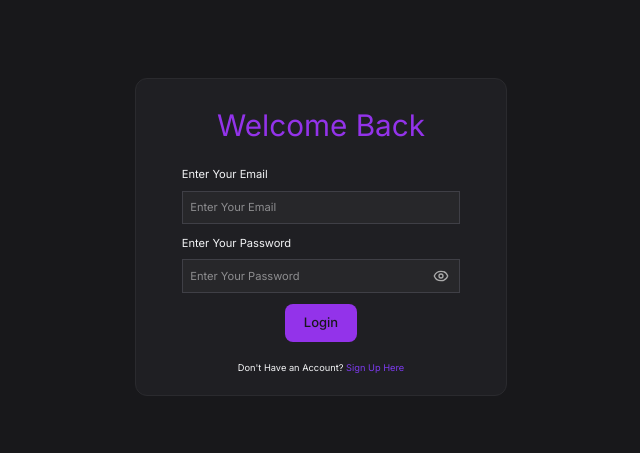
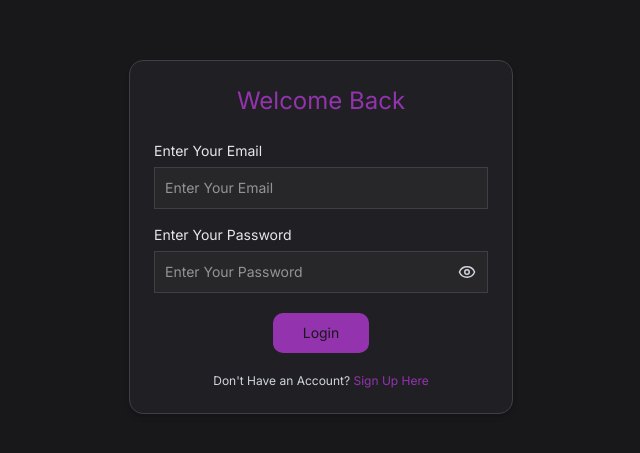
Before and after one commit to Wasif3009/Inventra, a React (Vite) app: page /login in a window 1280 px wide. Shown: the part 163-616 px from the top of the page, without its empty margins (319-959 px from the left). Built offline with nearby package versions, Linux system fonts and the light colour scheme.

Commit message:
login and signup rewrite using tailwind

```diff
--- a/src/Authentication/Login.jsx
+++ b/src/Authentication/Login.jsx
@@ -1,17 +1,17 @@
-import React, { useEffect, useState } from "react";
+import React, { useState } from "react";
 import toast, { Toaster } from "react-hot-toast";
-import { NavLink, Route, Routes, useNavigate } from "react-router-dom";
-import SignUp from "./SignUp";
+import { NavLink, useNavigate } from "react-router-dom";
 import { jwtDecode } from "jwt-decode";
-import { LuEye } from "react-icons/lu";
-import { LuEyeClosed } from "react-icons/lu";
+import { LuEye, LuEyeClosed } from "react-icons/lu";
 
 const Login = () => {
   const [form, setForm] = useState({
     email: "",
     password: "",
   });
+
   const [showPassword, setShowPassword] = useState(false);
+
   const navigate = useNavigate();
 
   const handleLogin = (e) => {
@@ -25,17 +25,19 @@ const Login = () => {
       body: JSON.stringify(form),
     })
       .then((res) => {
-        console.log(res);
         if (!res.ok) {
           throw new Error("Invalid Credentials");
         }
+
         return res.json();
       })
       .then((data) => {
-        console.log(data);
         toast.success(data.message);
+
         localStorage.setItem("authToken", data.token);
+
         const decoded = jwtDecode(data.token);
+
         localStorage.setItem("userName", decoded.email);
 
         navigate("/");
@@ -47,7 +49,7 @@ const Login = () => {
   };
 
   return (
-    <div className="login">
+    <div className="min-h-screen bg-[#18181b] flex items-center justify-center px-4">
       <Toaster
         position="bottom-center"
         reverseOrder={false}
@@ -59,51 +61,73 @@ const Login = () => {
           },
         }}
       />
-      <div className="login-container">
-        <h2>Welcome Back</h2>
-        <form
-          onSubmit={handleLogin}
-          className="flex flex-col items-center justify-center"
-        >
-          <div className="input-fields">
-            Enter Your Email
+
+      <div className="w-full max-w-sm bg-[#202024] border border-[#3f3f46] rounded-xl p-5 sm:p-6 shadow-md ">
+        <h2 className="text-[#9333ae] text-xl sm:text-2xl  text-center mb-6">
+          Welcome Back
+        </h2>
+
+        <form onSubmit={handleLogin} className="flex flex-col gap-4 ">
+          {/* Email */}
+          <div className="flex flex-col gap-1.5">
+            <label className="text-gray-200 text-sm">Enter Your Email</label>
+
             <input
               type="text"
               placeholder="Enter Your Email"
               required
+              className="bg-[#27272a] border border-[#3f3f46] p-2.5  text-sm text-white outline-none focus:border-[#9333ae] transition-all w-full"
               onChange={(e) => setForm({ ...form, email: e.target.value })}
             />
           </div>
-          <div className="input-fields ">
-            Enter Your Password
-            <div className="password-wrapper flex items-center">
+
+          {/* Password */}
+          <div className="flex flex-col gap-1.5">
+            <label className="text-gray-200 text-sm">Enter Your Password</label>
+
+            <div className="relative w-full">
               <input
                 type={showPassword ? "text" : "password"}
                 placeholder="Enter Your Password"
                 required
+                className="bg-[#27272a] border border-[#3f3f46] p-2.5  text-sm text-white outline-none focus:border-[#9333ae] transition-all w-full pr-10"
                 onChange={(e) => setForm({ ...form, password: e.target.value })}
               />
 
               {showPassword ? (
                 <LuEyeClosed
-                  className="eye-icon"
-                  size={16}
+                  className="absolute right-3 top-1/2 -translate-y-1/2 text-gray-300 cursor-pointer"
+                  size={18}
                   onClick={() => setShowPassword(!showPassword)}
                 />
               ) : (
                 <LuEye
-                  className="eye-icon"
-                  size={16}
+                  className="absolute right-3 top-1/2 -translate-y-1/2 text-gray-300 cursor-pointer"
+                  size={18}
                   onClick={() => setShowPassword(!showPassword)}
                 />
               )}
             </div>
           </div>
-          <button>Login</button>
+
+          {/* Button */}
+          <div className="flex items-center justify-center">
+            <button
+              className="bg-[#9333ae] hover:bg-[#7e2697] transition-all  text-sm  py-2.5 rounded-lg mt-1
+          w-24 text-[#18181b] cursor-pointer
+          "
+            >
+              Login
+            </button>
+          </div>
         </form>
-        <p>
-          Don't Have an Account?{" "}
-          <NavLink to={"/signup"} style={{ color: "#7c3aed" }}>
+
+        <p className="text-gray-300 text-center text-xs mt-5">
+          Don&apos;t Have an Account?{" "}
+          <NavLink
+            to={"/signup"}
+            className="text-[#9333ae] hover:text-violet-400"
+          >
             Sign Up Here
           </NavLink>
         </p>
--- a/src/Authentication/SignUp.jsx
+++ b/src/Authentication/SignUp.jsx
@@ -1,10 +1,9 @@
 import React, { useState } from "react";
 import { Toaster } from "react-hot-toast";
 import toast from "react-hot-toast";
-import { NavLink, Route, Routes, useNavigate } from "react-router-dom";
-import Login from "./Login";
-import { LuEye } from "react-icons/lu";
-import { LuEyeClosed } from "react-icons/lu";
+import { NavLink, useNavigate } from "react-router-dom";
+import { LuEye, LuEyeClosed } from "react-icons/lu";
+
 const SignUp = () => {
   const [form, setForm] = useState({
     name: "",
@@ -19,8 +18,6 @@ const SignUp = () => {
   const handleSignUp = (e) => {
     e.preventDefault();
 
-    console.log("FORM", form);
-
     fetch(`${import.meta.env.VITE_BASE_URL}/signup`, {
       method: "POST",
       headers: {
@@ -33,20 +30,24 @@ const SignUp = () => {
           if (!res.ok) {
             throw new Error(data.message || "Something went wrong");
           }
+
           return data;
         });
       })
       .then((data) => {
         toast.success(data.message || "Sign Up Successful");
+
         navigate("/login");
       })
       .catch((error) => {
         toast.error(error.message);
+
         console.log(error);
       });
   };
+
   return (
-    <div className="signup">
+    <div className="min-h-screen bg-[#18181b] flex items-center justify-center px-4">
       <Toaster
         position="bottom-center"
         reverseOrder={false}
@@ -58,54 +59,61 @@ const SignUp = () => {
           },
         }}
       />
-      <div className="signup-container">
-        <h2> Welcome to Sign Up</h2>
-        <div className="signup-form">
-          <form
-            onSubmit={handleSignUp}
-            className="flex flex-col items-center justify-center"
-            x
-          >
-            <div className="input-fields">
-              Enter Your Name
+
+      <div className="w-full max-w-xs sm:max-w-sm bg-[#202024] border border-[#3f3f46] rounded-xl p-4 sm:p-5 shadow-md">
+        <h2 className="text-[#9333ae] text-xl sm:text-2xl  text-center mb-5">
+          Welcome to Sign Up
+        </h2>
+
+        <form onSubmit={handleSignUp} className="flex flex-col gap-3">
+          {/* Name */}
+          <div className="flex flex-col gap-1">
+            <label className="text-gray-200 text-sm">Enter Your Name</label>
+
             <input
               type="text"
               placeholder="Enter Your Name"
               required
+              className="bg-[#27272a] border border-[#3f3f46] px-3 py-2 text-sm text-white outline-none focus:border-[#9333ae] transition-all w-full"
               onChange={(e) => setForm({ ...form, name: e.target.value })}
             />
           </div>
 
-            <div className="input-fields">
-              Enter your Email
+          {/* Email */}
+          <div className="flex flex-col gap-1">
+            <label className="text-gray-200 text-sm">Enter Your Email</label>
+
             <input
               type="text"
               placeholder="Enter Your Email"
               required
+              className="bg-[#27272a] border border-[#3f3f46] px-3 py-2  text-sm text-white outline-none focus:border-[#9333ae] transition-all w-full"
               onChange={(e) => setForm({ ...form, email: e.target.value })}
             />
           </div>
 
-            <div className="input-fields">
-              Enter Your Password
-              <div className="password-wrapper flex items-center">
+          {/* Password */}
+          <div className="flex flex-col gap-1">
+            <label className="text-gray-200 text-sm">Enter Your Password</label>
+
+            <div className="relative w-full">
               <input
                 type={showPassword ? "text" : "password"}
                 placeholder="Enter Your Password"
                 required
-                  onChange={(e) =>
-                    setForm({ ...form, password: e.target.value })
-                  }
+                className="bg-[#27272a] border border-[#3f3f46] px-3 py-2 text-sm text-white outline-none focus:border-[#9333ae] transition-all w-full pr-10"
+                onChange={(e) => setForm({ ...form, password: e.target.value })}
               />
+
               {showPassword ? (
                 <LuEyeClosed
-                    className="eye-icon"
+                  className="absolute right-3 top-1/2 -translate-y-1/2 text-gray-300 cursor-pointer"
                   size={16}
                   onClick={() => setShowPassword(!showPassword)}
                 />
               ) : (
                 <LuEye
-                    className="eye-icon"
+                  className="absolute right-3 top-1/2 -translate-y-1/2 text-gray-300 cursor-pointer"
                   size={16}
                   onClick={() => setShowPassword(!showPassword)}
                 />
@@ -113,13 +121,21 @@ const SignUp = () => {
             </div>
           </div>
 
-            <button>Sign Up</button>
+          {/* Button */}
+          <div className="flex items-center justify-center">
+            <button className="bg-[#9333ae] hover:bg-[#7e2697] transition-all w-24 text-[#18181b] text-sm  py-2 rounded-lg mt-1 cursor-pointer">
+              Sign Up
+            </button>
+          </div>
         </form>
-        </div>
-        <p>
+
+        <p className="text-gray-300 text-center text-xs sm:text-xs mt-4">
           Already Have An Account?{" "}
-          <NavLink to={"/login"} style={{ color: "#7c3aed" }}>
-            Login Here{" "}
+          <NavLink
+            to={"/login"}
+            className="text-[#9333ae] hover:text-[#a855f7]"
+          >
+            Login Here
           </NavLink>
         </p>
       </div>
--- a/src/index.css
+++ b/src/index.css
@@ -44,8 +44,8 @@ Border: #2A2A2E */
 /* #7243bf */
 
 * {
-  margin: 0;
-  padding: 0;
+  /* margin: 0;
+  padding: 0; */
   box-sizing: border-box;
 }
 
@@ -86,167 +86,20 @@ Border: #2A2A2E */
 }
 
 html {
-  font-size: 62.5%;
+  /* font-size: 62.5%; */
   overflow-x: hidden;
 }
 
 body {
   background-color: #18181b;
   font-family: var(--font-main);
-  min-height: 100%;
-  min-width: 100%;
+  /* min-height: 100%;
+  min-width: 100%; */
 }
 
 /* Authentication css */
 
 /* SignUp */
-.input-fields {
-  display: flex;
-  flex-direction: column;
-  gap: 0.8rem;
-  margin-bottom: 1.2rem;
-  font-size: 1.2rem;
-}
-
-.input-fields input {
-  background: #27272a;
-  border: 1px solid #3f3f46;
-  color: #f3f4f6;
-  min-width: 30rem;
-  padding: 0.8rem;
-}
-
-.signup-container {
-  display: flex;
-  align-items: center;
-  justify-content: center;
-  flex-direction: column;
-  background-color: #1f1f23;
-  /* min-width: 60rem; */
-  width: 90%;
-  max-width: 40rem;
-  margin: 0 auto;
-  gap: 1rem;
-  border-radius: 12px;
-  border: 1px solid #2a2a2e;
-  padding-top: 2rem;
-  padding-bottom: 2rem;
-}
-
-.signup-container h2 {
-  color: #9333ea;
-  font-size: 3.2rem;
-}
-
-.signup-form {
-  display: flex;
-  align-items: center;
-  justify-content: center;
-  flex-direction: column;
-  color: #f3f4f6;
-  gap: 2.4rem;
-}
-
-.signup {
-  display: flex;
-  align-items: center;
-  justify-content: center;
-  height: 100dvh;
-  max-width: 100%;
-}
-.signup p {
-  color: #f3f4f6;
-}
-
-.signup-container button {
-  background-color: #9333ea;
-  color: #18181b;
-  border: none;
-  padding: 1rem 2rem;
-  font-size: 1.4rem;
-  font-weight: 500;
-  border-radius: 8px;
-  cursor: pointer;
-  transition: all 0.3s ease;
-}
-
-.signup-container button:hover {
-  background-color: #6d28d9;
-}
-
-/* Login */
-.login {
-  display: flex;
-  align-items: center;
-  justify-content: center;
-  height: 100dvh;
-}
-
-.login-container {
-  display: flex;
-  align-items: center;
-  justify-content: center;
-  flex-direction: column;
-  background-color: #1f1f23;
-  /* width: 60rem; */
-  width: 90%;
-  max-width: 40rem;
-  /* height: 40rem; */
-  margin: 0 auto;
-  /* min-height: 100%; */
-  gap: 2rem;
-  border-radius: 12px;
-  border: 1px solid #2a2a2e;
-  padding-top: 2.6rem;
-  padding-bottom: 2.2rem;
-  color: #f3f4f6;
-}
-
-.login-container h2 {
-  color: #9333ea;
-  font-size: 3.2rem;
-}
-
-.login-container button {
-  background-color: #9333ea;
-  color: #18181b;
-  border: none;
-  padding: 1rem 2rem;
-  font-size: 1.4rem;
-  font-weight: 500;
-  border-radius: 8px;
-  cursor: pointer;
-  transition: all 0.3s ease;
-}
-
-.login-container button:hover {
-  background-color: #6d28d9;
-}
-
-.logout {
-  padding: 0.6rem;
-  border-radius: 8px;
-  transition: 0.3s ease-in-out;
-  background-color: #9333ea;
-}
-
-.logout:hover {
-  background-color: rgb(206, 18, 18);
-}
-
-.password-wrapper {
-  position: relative;
-  max-width: 100%;
-}
-
-.eye-icon {
-  position: absolute;
-  right: 1.2rem;
-  top: 50%;
-  transform: translateY(-50%);
-  cursor: pointer;
-  color: #aaa;
-}
 
 /* Dashboard */
 /* .image {
--- a/src/responsive.css
+++ b/src/responsive.css
@@ -6,9 +6,9 @@
 /* DESKTOP 1440PX */
 
 @media (max-width: 90em) {
-  html {
+  /* html {
     font-size: 58%;
-  }
+  } */
 }
 
 /* DESKTOP 1328PX */
@@ -19,25 +19,25 @@
 /* DESKTOP 1168PX */
 
 @media (max-width: 75em) {
-  html {
+  /* html {
     font-size: 54%;
-  }
+  } */
 }
 
 /* TABLET 1040PX */
 
 @media (max-width: 65em) {
-  html {
+  /* html {
     font-size: 53%;
-  }
+  } */
 }
 
 /* TABLET 880PX */
 
 @media (max-width: 55em) {
-  html {
+  /* html {
     font-size: 52%;
-  }
+  } */
   /* .table-container {
     width: 76rem;
   } */
@@ -45,9 +45,9 @@
 
 /* TABLETS 800PX */
 @media (max-width: 50em) {
-  html {
+  /* html {
     font-size: 51%;
-  }
+  } */
 
   /* .table-container {
     width: 68rem;
@@ -59,9 +59,9 @@
 }
 /*  656PX*/
 @media (max-width: 41em) {
-  html {
+  /* html {
     font-size: 50%;
-  }
+  } */
   .navlinks li {
     display: none;
   }
@@ -85,9 +85,9 @@
 
 /* MOBILE 496PX */
 @media (max-width: 31em) {
-  html {
+  /* html {
     font-size: 47%;
-  }
+  } */
 
   .table-header {
     padding: 1rem;
@@ -106,9 +106,9 @@
 /* 400Px */
 
 @media (max-width: 25em) {
-  html {
+  /* html {
     font-size: 45%;
-  }
+  } */
 
   .summary {
     width: 100%;
@@ -152,7 +152,7 @@
 /* 288PX */
 
 @media (max-width: 18em) {
-  html {
+  /* html {
     font-size: 43%;
-  }
+  } */
 }
```
Also changed, not shown: src/vercel.json (renamed from src/Authentication/vercel.json). Lines whose indentation alone changed are shown as unchanged.
